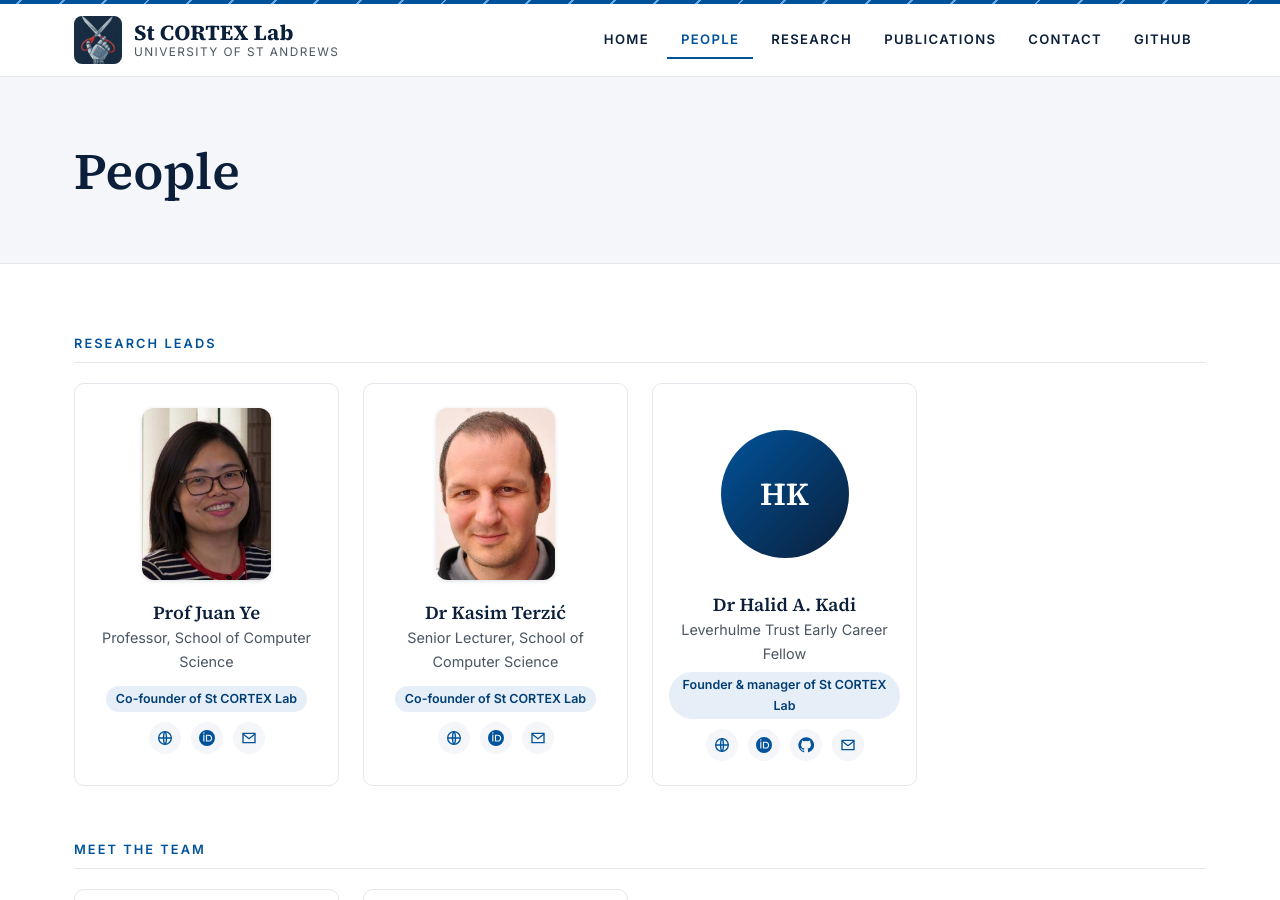
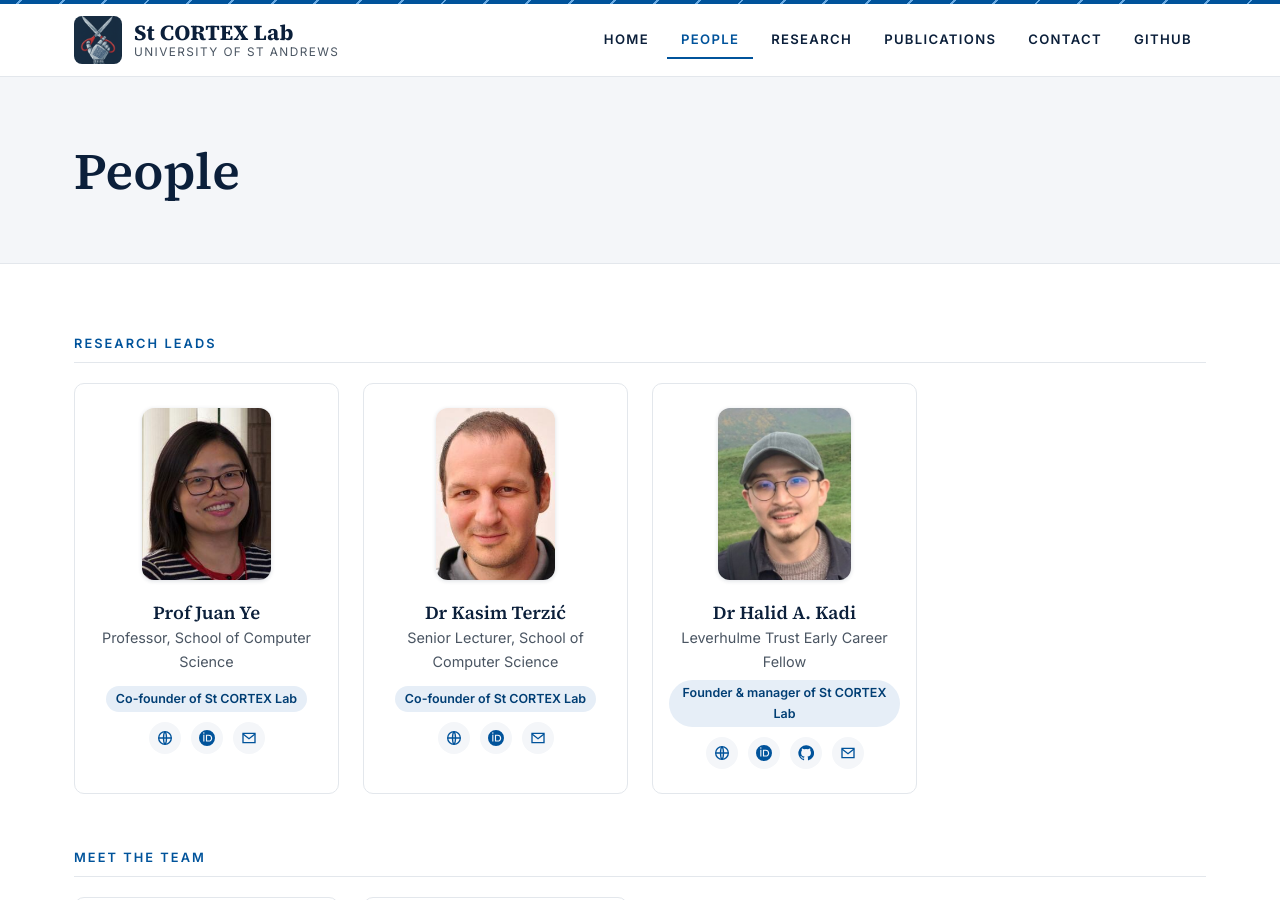
Before and after one commit to st-cortex-lab/st-cortex-lab.github.io, a Jekyll site: the page built from people.html, in a window 1280 px wide and 900 px high. Built offline with Jekyll 4.4.1, drawn with Linux system fonts in a browser that asks for light colours.

Commit message:
Add Halid's profile photo
Co-Authored-By: Claude Opus 5.5 <noreply@anthropic.com>

```diff
--- a/_data/people.yml
+++ b/_data/people.yml
@@ -19,7 +19,7 @@ leads:
   - name: Dr Halid A. Kadi
     role: Leverhulme Trust Early Career Fellow
     note: Founder & manager of St CORTEX Lab
-    photo:   # no photo on the official profile yet; add assets/img/people/ah390.jpg
+    photo: /assets/img/people/ah390.jpg
     links:
       web: https://www.st-andrews.ac.uk/computer-science/people/ah390/
       orcid: https://orcid.org/0000-0001-9290-467X
```
Also changed, not shown: assets/img/people/ah390.jpg (added), assets/img/people/ah390.png (deleted).
